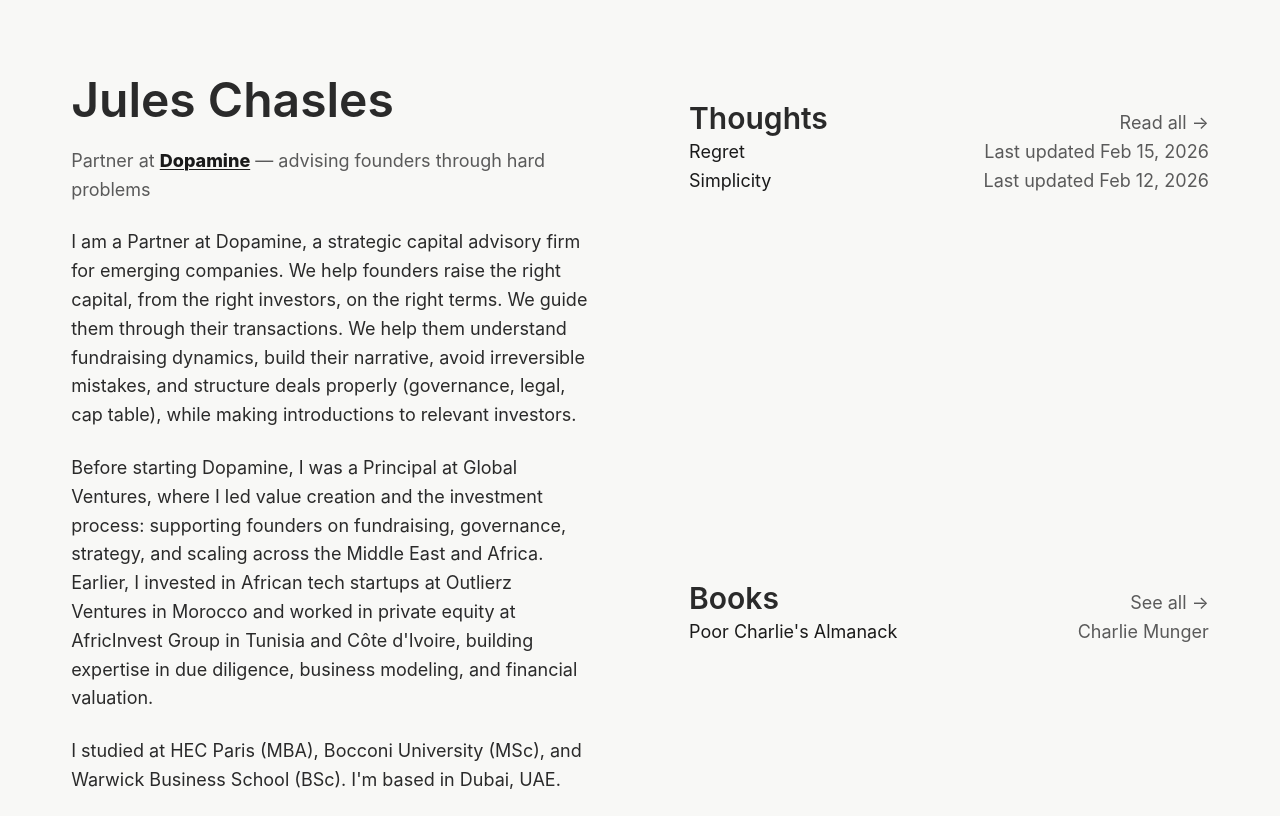
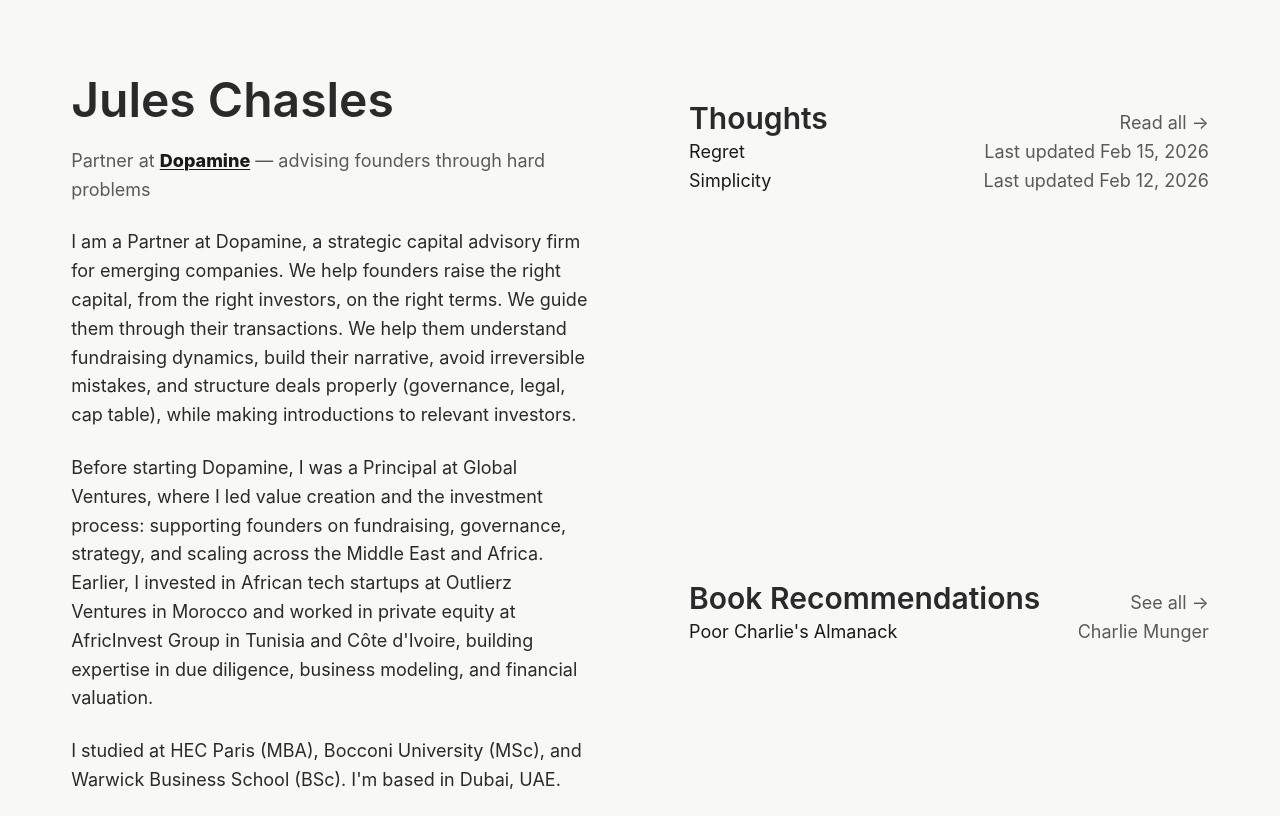
Before and after one commit to juleschasles/juleschasles-website, a Next.js app: page / in a window 1280 px wide. Built offline with nearby package versions, Linux system fonts and the light colour scheme.

Commit message:
Rename Books to Book Recommendations on homepage

```diff
--- a/app/page.tsx
+++ b/app/page.tsx
@@ -95,7 +95,7 @@ export default function Home() {
           {/* Books Section */}
           <div className="right-section" style={{ marginTop: '3rem' }}>
             <div className="flex items-baseline justify-between mb-6">
-              <h2 className="text-sm font-semibold" style={{ margin: 0 }}>Books</h2>
+              <h2 className="text-sm font-semibold" style={{ margin: 0 }}>Book Recommendations</h2>
               <Link href="/books" className="text-xs text-[#5A5A5A] hover:text-[#2A2A2A] no-underline">
                 See all →
               </Link>
```
